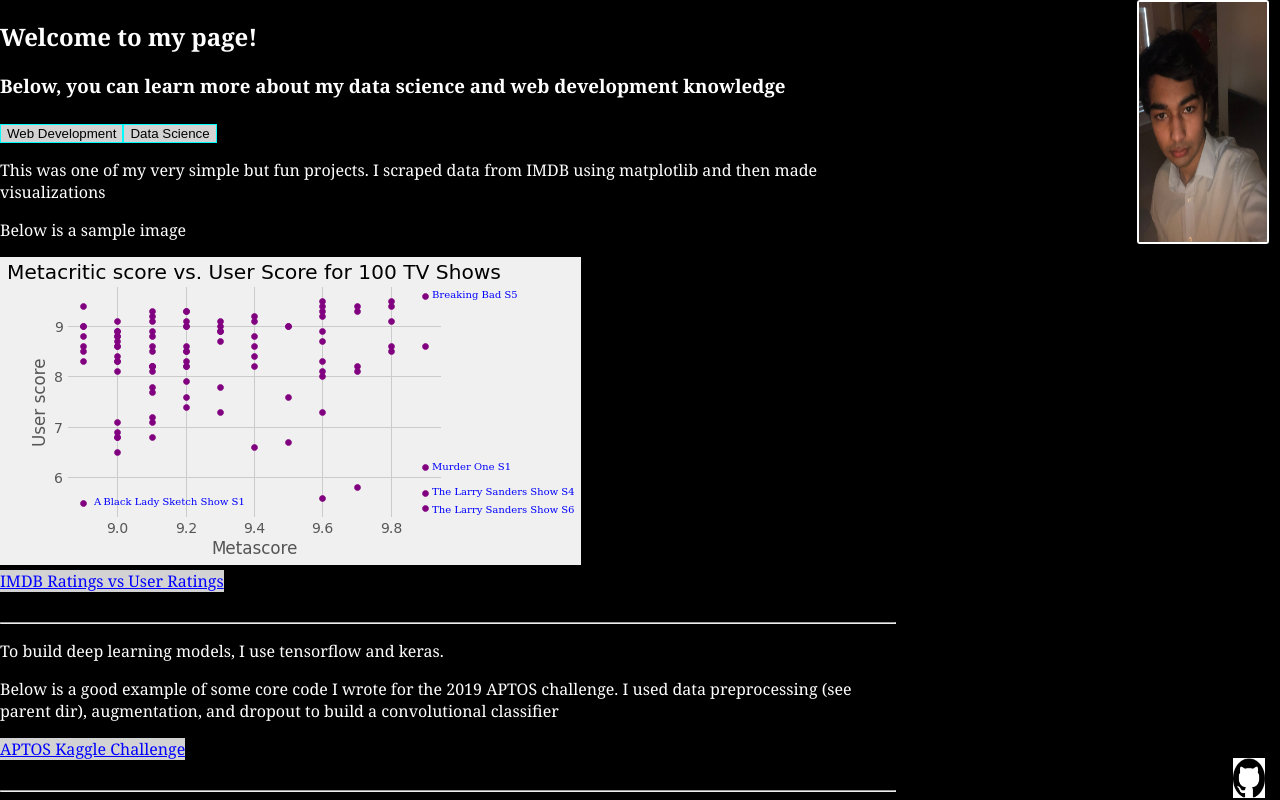
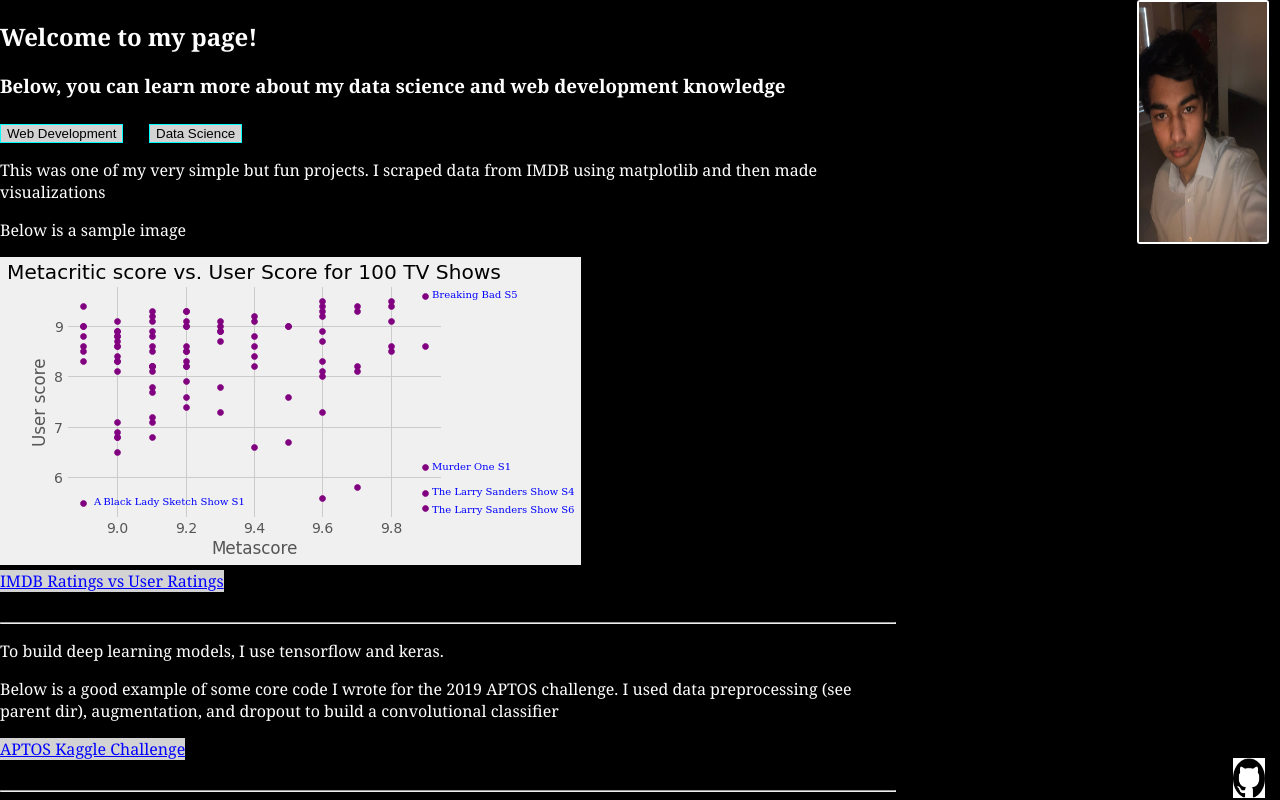
Before and after one commit to mgntprg/mysite, a React (Create React App) app: page / in a window 1280 px wide. Shown: the top 800 px of the page. Built offline with nearby package versions, Linux system fonts and the light colour scheme.

Commit message:
More updates

```diff
--- a/src/index.css
+++ b/src/index.css
@@ -16,6 +16,7 @@ body {
   height: 100%;
   width: 100%;
   overflow-x: hidden;
+  overflow-y: scroll;
 }
 
 code {
@@ -88,6 +89,11 @@ a
   cursor: pointer;
 }
 
+.DataSci
+{
+  margin-left: 2vw;
+}
+
 .WebDev:hover, .DataSci:hover
 {
   background-color: grey;
--- a/src/index.js
+++ b/src/index.js
@@ -1,4 +1,4 @@
-import React, {useState} from 'react';
+import React, {useEffect, useState} from 'react';
 import ReactDOM from 'react-dom';
 import './index.css';
 import App from './App';
@@ -14,7 +14,9 @@ import ReactPlayer from 'react-player'
 
 function WebDev(props)
 {
-  return <h1>I'm more of a data science person</h1>;
+  return <div>
+    <h3>I'm more of a data science person</h3>;
+    </div>
 }
 
 /*
@@ -90,6 +92,8 @@ function DataSci(props)
 function Description(props)
 {
   const [activated, setActivated] = useState(false);
+
+  useEffect(() => {document.title = "Data science stuff"})
   return (
   <div>
     <div>
```
